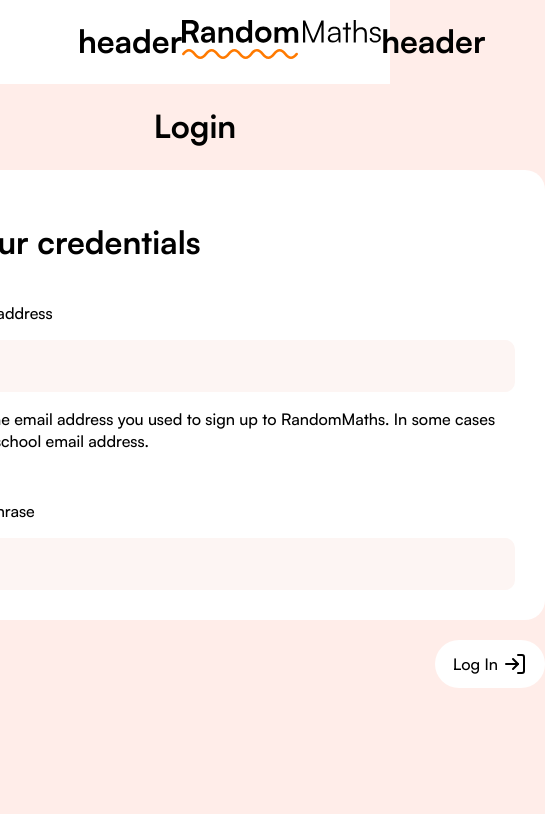
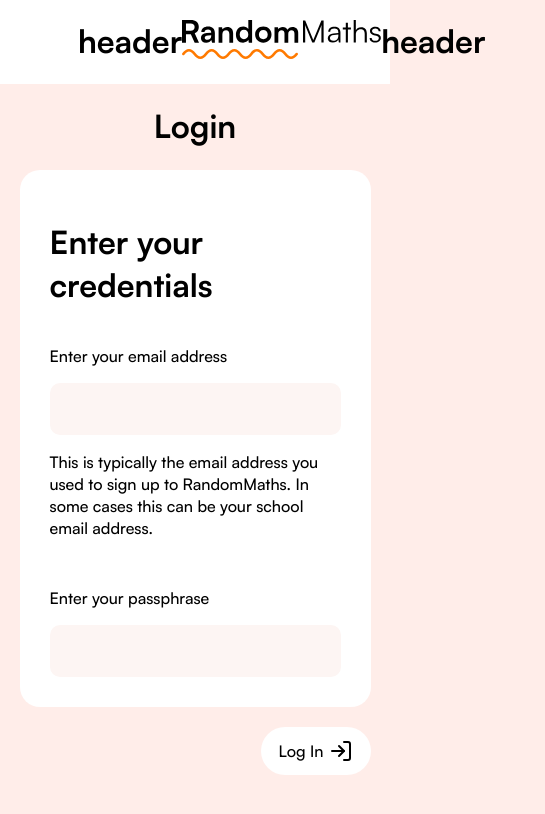
Before and after one commit to ejaz4/randommaths, a Next.js app: page /login in a window 390 px wide. Shown: the top 814 px of the page, 545 px wide, since content can reach past the window. Built offline with nearby package versions, Linux system fonts and the light colour scheme.

Commit message:
Added API

```diff
--- /dev/null
+++ b/src/components/constraints/PageConstraints.module.css
@@ -0,0 +1,15 @@
+.pageConstraints {
+    padding-left: 20%;
+    padding-right: 20%;
+    display: flex;
+    justify-content: start;
+    flex-direction: column;
+    align-items: center;
+}
+
+@media only screen and (max-width: 729px) {
+    .pageConstraints {
+        padding-left: 5%;
+        padding-right: 5%;
+    }
+}
--- a/src/components/constraints/index.tsx
+++ b/src/components/constraints/index.tsx
@@ -1,10 +1,5 @@
+import styles from "./PageConstraints.module.css"
+
 export const PageConstraints = ({ children }: { children: any }) => {
-  return <div style={{
-    paddingLeft: "20%",
-    paddingRight: "20%",
-    display: "flex",
-    flexDirection: "column",
-    alignItems: "center",
-    justifyContent: "start"
-  }}>{children}</div>;
+  return <div className={styles.pageConstraints}>{children}</div>;
 };
--- a/src/components/login/Login.module.css
+++ b/src/components/login/Login.module.css
@@ -6,9 +6,20 @@
     align-items: center;
     box-sizing: border-box;
     padding: 30px;
+    border-radius: 20px;
+    width: 100%;
+}
+
+.outerDialogue {
     width: 60%;
     min-width: 700px;
-    border-radius: 20px;
+}
+
+@media only screen and (max-width: 728px) {
+    .outerDialogue {
+        min-width: 0;
+        width: 100%
+    }
 }
 
 .inputContainer {
@@ -30,12 +41,24 @@
 .buttonContainer {
     display: flex;
     justify-content: space-between;
-    width: 60%;
-    min-width: 700px;
+    width: 100%;
     margin-top: 20px;
 }
 
-.invalid {
+.invalid, .loginInput:invalid {
     color: red;
     outline-color: red !important;
 }
+
+.invalidAnimation {
+    animation: invalid 0.3s ease-out;
+}
+
+@keyframes invalid {
+    0% {
+        background-color: rgba(255,0,0,0.2);
+    }
+    100% {
+        background-color: auto;
+    }
+}
--- a/src/components/login/index.tsx
+++ b/src/components/login/index.tsx
@@ -22,10 +22,20 @@
 
     if (!valid.email) {
       emailInput.classList.add(styles.invalid)
+      emailInput.classList.add(styles.invalidAnimation);
+
+      emailInput.addEventListener("animationend", () => {
+        emailInput.classList.remove(styles.invalidAnimation)
+      })
     }
 
     if (!valid.password) {
       passwordInput.classList.add(styles.invalid)
+      passwordInput.classList.add(styles.invalidAnimation)
+
+      passwordInput.addEventListener("animationend", () => {
+        passwordInput.classList.remove(styles.invalidAnimation)
+      })
     }
 
     if (valid.email && valid.password) {
@@ -37,7 +47,7 @@
   }
 
   return (
-    <>
+    <div className={styles.outerDialogue}>
     <div className={styles.dialogue}>
       <div className={styles.text}>
         <h1>Enter your credentials</h1>
@@ -46,13 +56,13 @@
 
       <div className={styles.inputContainer}>
         <div>
-          <input type="email" id="emailInput" />
+          <input type="email" id="emailInput" className={styles.loginInput}/>
           <p>This is typically the email address you used to sign up to RandomMaths. In some cases this can be your school email address.</p>
         </div>
 
         <div>
           <p>Enter your passphrase</p>
-          <input type="password" id="passwordInput" />
+          <input type="password" id="passwordInput" minLength={8} className={styles.loginInput} />
         </div>
       </div>
     </div>
@@ -60,9 +70,9 @@
     <div className={styles.buttonContainer}>
       <div></div>
       <div>
-        <Button onClick={inputValidation} image={<LoginIcon/>}>Log In</Button>
+        <Button onClick={inputValidation} image={<LoginIcon/>} >Log In</Button>
       </div>
     </div>
-    </>
+    </div>
   );
 };
--- /dev/null
+++ b/src/pages/api/login.ts
@@ -0,0 +1,13 @@
+import type { NextApiRequest, NextApiResponse } from "next";
+
+type ResponseData = {
+  message: string;
+};
+
+export default function handler(
+  req: NextApiRequest,
+  res: NextApiResponse<ResponseData>
+) {
+
+  res.status(200).json({ message: "Hello from Next.js!" });
+}
```
